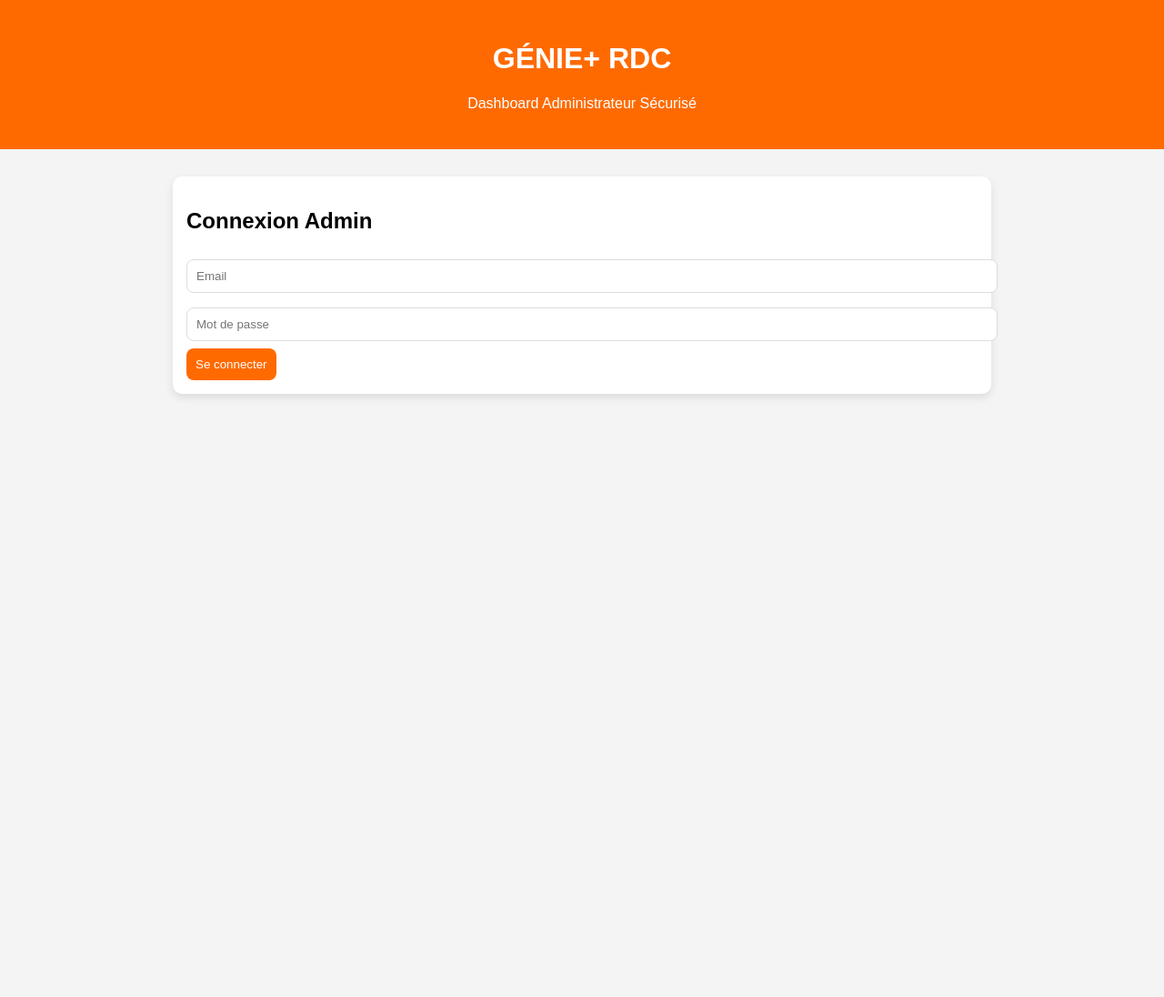
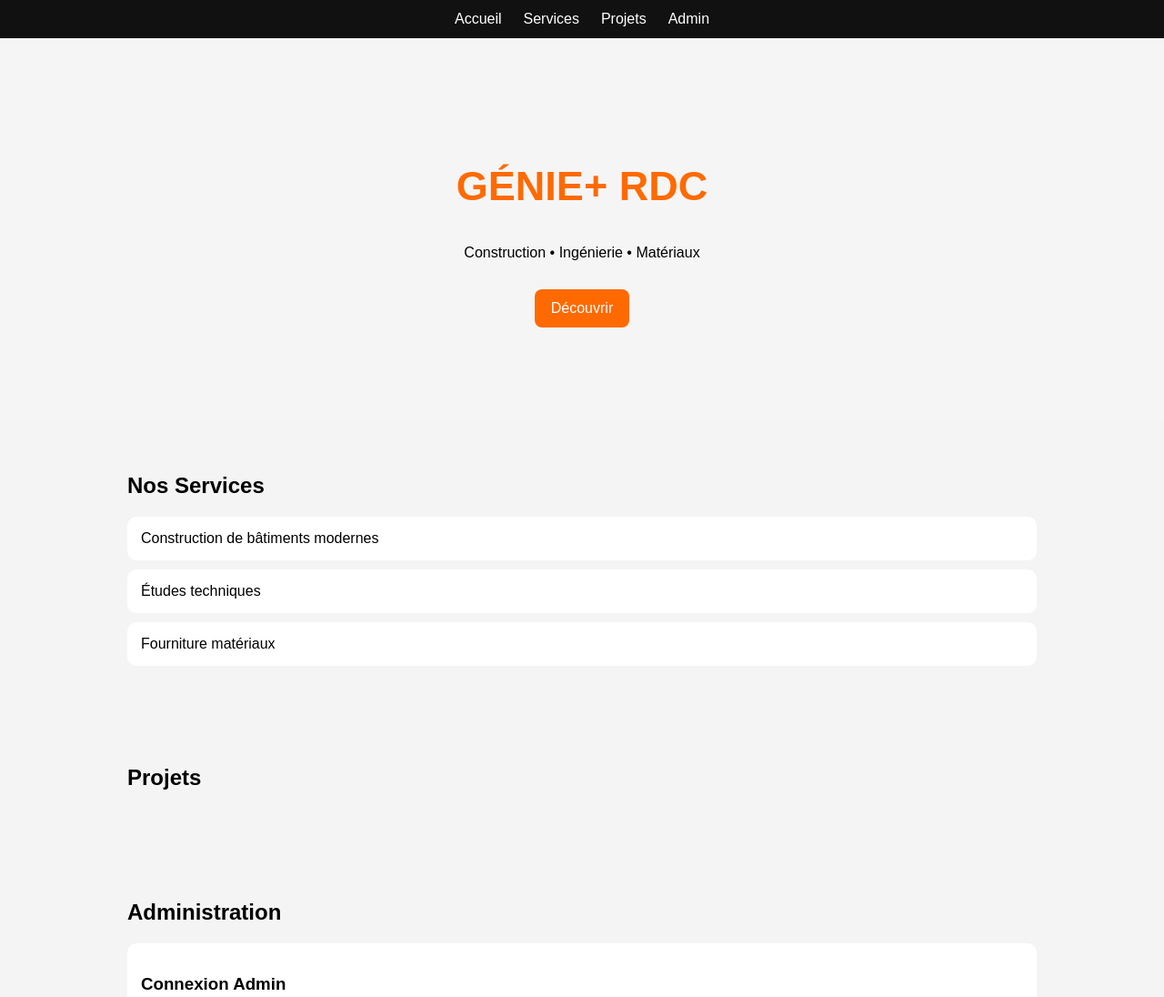
Before and after one commit to iroltab-tech/genieplusrdc, a plain HTML site: page index.html in a window 1280 px wide. Shown: the top 1096 px of the page at 91% size. Before the commit the page ends 800 px from the top, so only its background shows below. Drawn offline with Linux system fonts and the light colour scheme; no server answers.

Commit message:
Update index.html

```diff
--- a/index.html
+++ b/index.html
@@ -3,27 +3,67 @@
 <head>
 <meta charset="UTF-8">
 <meta name="viewport" content="width=device-width, initial-scale=1.0">
-<title>GÉNIE+ RDC | Admin Secure</title>
+<title>GÉNIE+ RDC</title>
 
-<!-- FIREBASE -->
 <script src="https://www.gstatic.com/firebasejs/10.7.1/firebase-app-compat.js"></script>
 <script src="https://www.gstatic.com/firebasejs/10.7.1/firebase-auth-compat.js"></script>
 <script src="https://www.gstatic.com/firebasejs/10.7.1/firebase-firestore-compat.js"></script>
 
 <style>
 body{margin:0;font-family:Arial;background:#f4f4f4}
-header{background:#ff6a00;color:#fff;text-align:center;padding:25px}
 
-.container{max-width:900px;margin:auto;padding:20px}
+/* NAV */
+nav{
+  background:#111;
+  display:flex;
+  justify-content:center;
+  flex-wrap:wrap;
+}
+nav a{
+  color:#fff;
+  padding:12px;
+  text-decoration:none;
+}
 
-.card{background:#fff;padding:15px;margin:10px 0;border-radius:10px;box-shadow:0 4px 10px rgba(0,0,0,0.1)}
+/* HERO */
+.hero{
+  text-align:center;
+  padding:100px 20px;
+  background:#f5f5f5;
+}
+.hero h1{color:#ff6a00;font-size:45px}
+
+.btn{
+  background:#ff6a00;
+  color:#fff;
+  padding:12px 18px;
+  border-radius:8px;
+  text-decoration:none;
+  display:inline-block;
+  margin-top:15px;
+}
+
+/* SECTION */
+.section{
+  max-width:1000px;
+  margin:auto;
+  padding:40px;
+}
+
+.card{
+  background:#fff;
+  padding:15px;
+  margin:10px 0;
+  border-radius:10px;
+}
+
+/* ADMIN */
+.hidden{display:none}
 
 input,textarea{
   width:100%;
   padding:10px;
   margin:8px 0;
-  border:1px solid #ddd;
-  border-radius:8px;
 }
 
 button{
@@ -34,29 +74,46 @@ button{
   border-radius:8px;
   cursor:pointer;
 }
-
-.hidden{display:none}
-
-.topbar{
-  display:flex;
-  justify-content:space-between;
-  align-items:center;
-}
 </style>
 </head>
 
 <body>
 
-<header>
+<!-- ================= NAV PUBLIC ================= -->
+<nav>
+  <a href="#home">Accueil</a>
+  <a href="#services">Services</a>
+  <a href="#projects">Projets</a>
+  <a href="#admin">Admin</a>
+</nav>
+
+<!-- ================= PAGE ACCUEIL PUBLIC ================= -->
+<section class="hero" id="home">
   <h1>GÉNIE+ RDC</h1>
-  <p>Dashboard Administrateur Sécurisé</p>
-</header>
+  <p>Construction • Ingénierie • Matériaux</p>
+  <a class="btn" href="#services">Découvrir</a>
+</section>
 
-<div class="container">
+<section class="section" id="services">
+  <h2>Nos Services</h2>
+  <div class="card">Construction de bâtiments modernes</div>
+  <div class="card">Études techniques</div>
+  <div class="card">Fourniture matériaux</div>
+</section>
+
+<section class="section" id="projects">
+  <h2>Projets</h2>
+  <div id="projectList"></div>
+</section>
+
+<!-- ================= ADMIN ================= -->
+<section class="section" id="admin">
+
+<h2>Administration</h2>
 
 <!-- LOGIN -->
 <div id="loginBox" class="card">
-  <h2>Connexion Admin</h2>
+  <h3>Connexion Admin</h3>
   <input id="email" placeholder="Email">
   <input id="password" type="password" placeholder="Mot de passe">
   <button onclick="login()">Se connecter</button>
@@ -65,30 +122,23 @@ button{
 <!-- DASHBOARD -->
 <div id="dashboard" class="hidden">
 
-  <div class="topbar">
-    <h2>Admin Panel</h2>
-    <button onclick="logout()">Déconnexion</button>
-  </div>
+  <h3>Dashboard</h3>
 
-  <div class="card">
-    <h3>Ajouter un projet</h3>
-    <input id="title" placeholder="Titre">
-    <textarea id="desc" placeholder="Description"></textarea>
-    <button onclick="addProject()">Publier</button>
-  </div>
+  <input id="title" placeholder="Titre">
+  <textarea id="desc" placeholder="Description"></textarea>
+  <button onclick="addProject()">Publier</button>
 
-  <div class="card">
-    <h3>Projets publiés</h3>
-    <div id="list"></div>
-  </div>
+  <h3>Liste projets</h3>
+  <div id="adminList"></div>
 
+  <button onclick="logout()">Déconnexion</button>
 </div>
 
-</div>
+</section>
 
 <script>
 
-/* ================= FIREBASE CONFIG ================= */
+/* ================= FIREBASE ================= */
 const firebaseConfig = {
   apiKey: "TON_API_KEY",
   authDomain: "TON_PROJECT.firebaseapp.com",
@@ -103,7 +153,7 @@ const db = firebase.firestore();
 /* ================= LOGIN ================= */
 function login(){
   auth.signInWithEmailAndPassword(email.value, password.value)
-  .then(user=>{
+  .then(()=>{
     showDashboard();
   })
   .catch(err=>{
@@ -113,14 +163,14 @@ function login(){
 
 /* ================= LOGOUT ================= */
 function logout(){
-  auth.signOut().then(()=>location.reload());
+  auth.signOut();
 }
 
-/* ================= SHOW DASHBOARD ================= */
+/* ================= DASHBOARD ================= */
 function showDashboard(){
   loginBox.classList.add("hidden");
   dashboard.classList.remove("hidden");
-  loadProjects();
+  loadAdmin();
 }
 
 /* ================= AUTO LOGIN ================= */
@@ -137,28 +187,31 @@ auth.onAuthStateChanged(user=>{
 function addProject(){
   db.collection("projets").add({
     title:title.value,
-    description:desc.value,
-    date:new Date()
+    description:desc.value
   });
 
   title.value="";
   desc.value="";
 }
 
-/* ================= LOAD PROJECTS ================= */
-function loadProjects(){
+/* ================= LOAD PUBLIC + ADMIN ================= */
+function loadAdmin(){
   db.collection("projets").onSnapshot(snapshot=>{
     let html="";
     snapshot.forEach(doc=>{
-      html+=`
+      let p = doc.data();
+
+      html += `
         <div class="card">
-          <h4>${doc.data().title}</h4>
-          <p>${doc.data().description}</p>
+          <h4>${p.title}</h4>
+          <p>${p.description}</p>
           <button onclick="deleteProject('${doc.id}')">Supprimer</button>
         </div>
       `;
     });
-    list.innerHTML = html;
+
+    adminList.innerHTML = html;
+    projectList.innerHTML = html;
   });
 }
 
```
